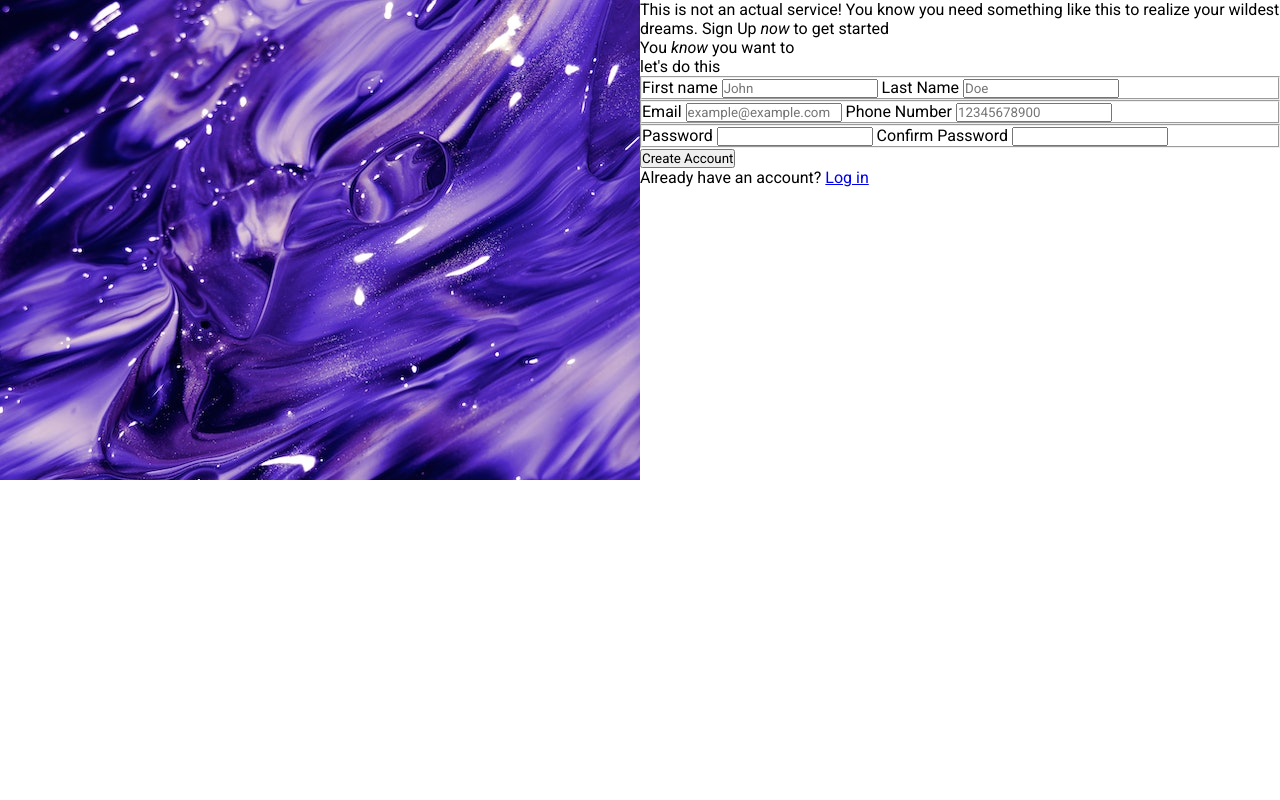
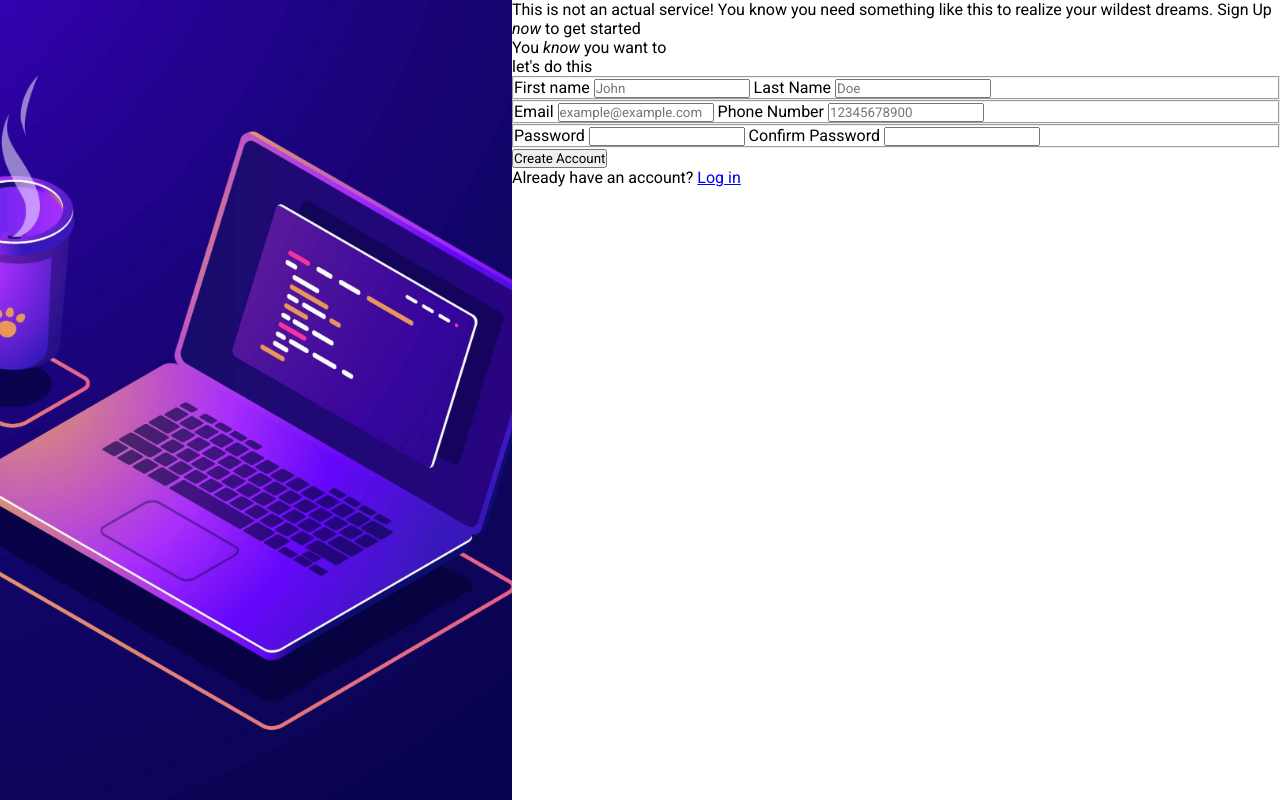
Before and after one commit to Asonance11/sign-up-form, a plain HTML site: page index.html in a window 1280 px wide. Drawn offline with Linux system fonts and the light colour scheme.

Commit message:
styling of left side of the page

```diff
--- a/index.html
+++ b/index.html
@@ -15,7 +15,7 @@
 		<title>Sign-up Form</title>
 	</head>
 	<body>
-		<div class="img-container"><img src="/img/bgimg.jpg" alt="" /></div>
+		<div class="img-container"></div>
 		<div class="form-container">
 			<p>
 				This is not an actual service! You know you need something like this to
--- a/style.css
+++ b/style.css
@@ -9,4 +9,14 @@
 body {
 	height: 100vh;
 	display: flex;
+	width: 100%;
 }
+.img-container {
+	background-image: url(./img/971-compressed-scaled.jpg);
+	background-position: center;
+	background-size: cover;
+	width: 40vw;
+}
+.form-container {
+	width: 60vw;
+}
```
Also changed, not shown: img/971-compressed-scaled.jpg (added), img/bgimg2jpeg.jpeg (added).
